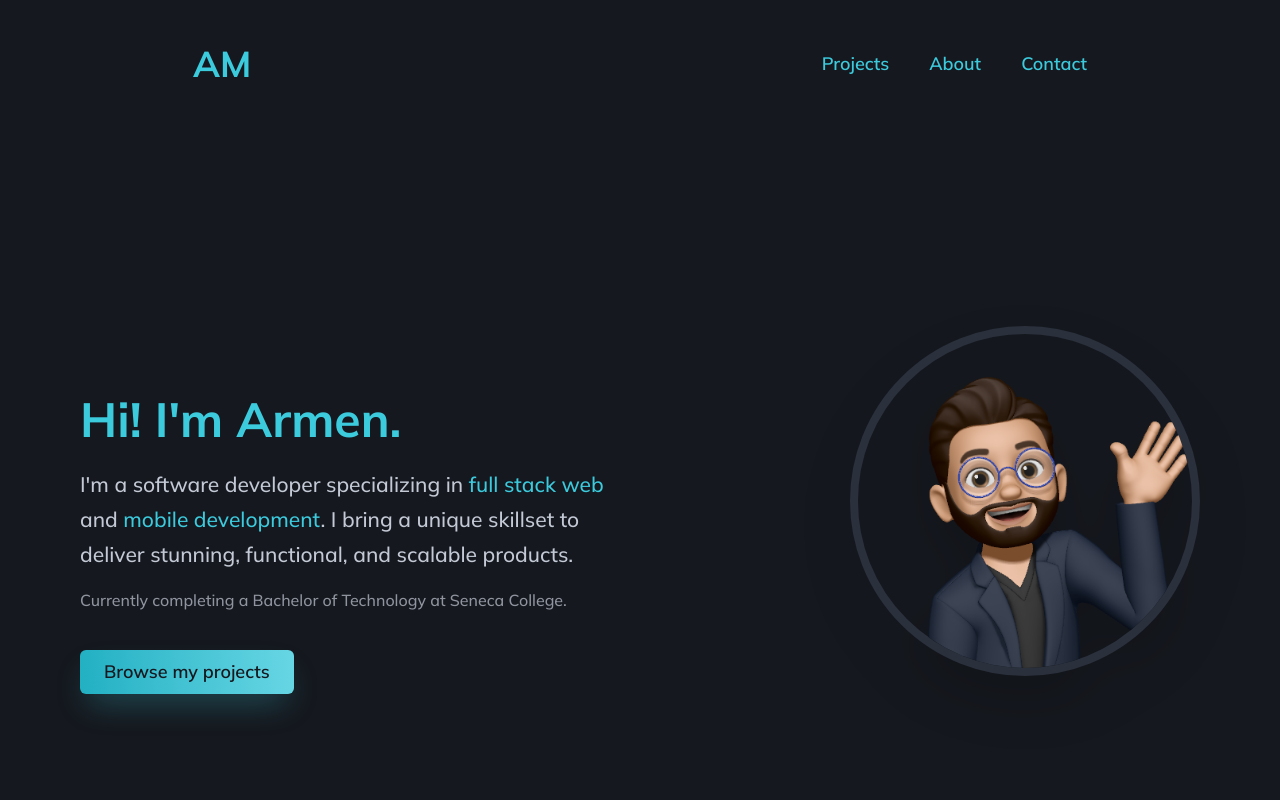
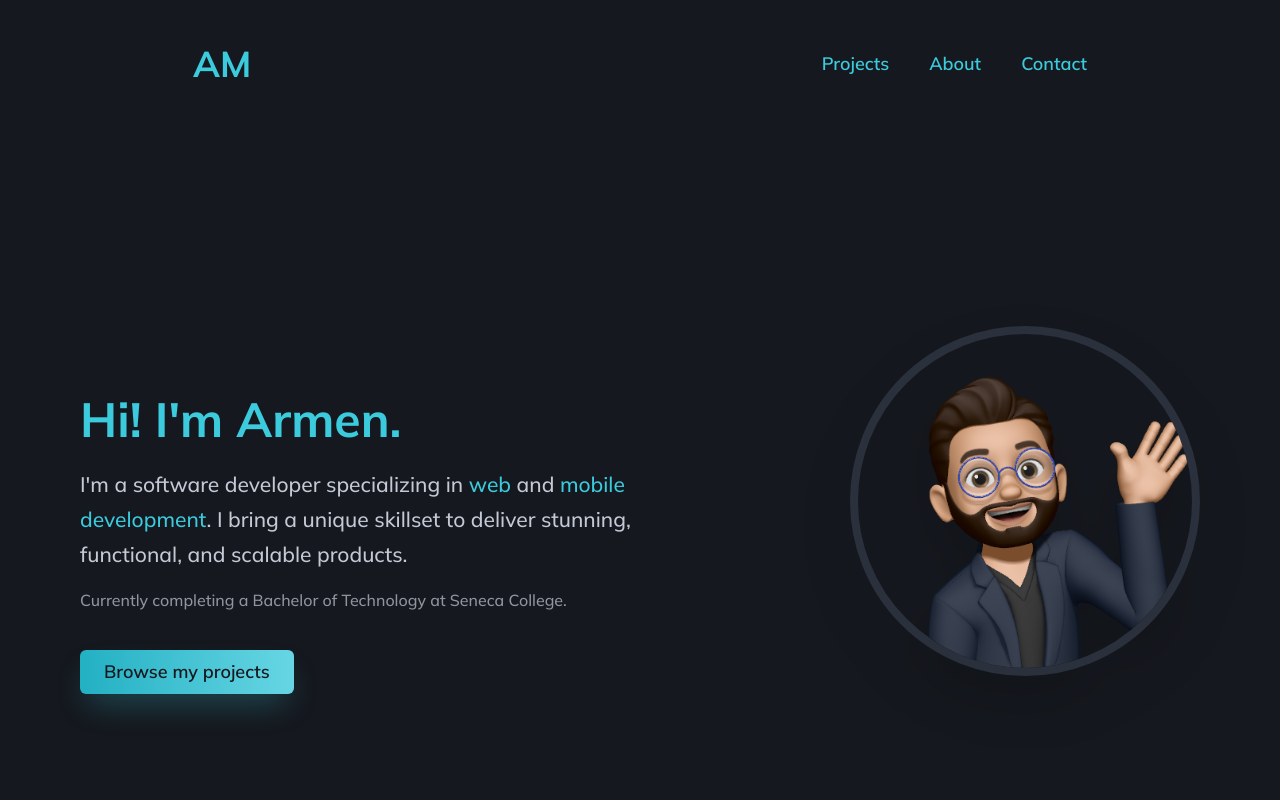
Before and after one commit to armenmerzaian/portfolio-website, a Next.js app: page / in a window 1280 px wide. Shown: the top 800 px of the page. Built offline with nearby package versions, Linux system fonts and the light colour scheme.

Commit message:
Update Hero.tsx

```diff
--- a/components/Hero.tsx
+++ b/components/Hero.tsx
@@ -16,7 +16,7 @@ export default function Hero({ img }: { img: any }) {
         </h1>
         <h2 className="mt-[18px] mb-[38px] font-primary font-medium text-[18px] lg:text-[21px] leading-[27px] lg:leading-[35px] text-[#C3C9D5]">
           {"I'm a software developer specializing in "}
-          <span className="text-primary">full stack web</span> and{" "}
+          <span className="text-primary">web</span> and{" "}
           <span className="text-primary">mobile development</span>. I bring a
           unique skillset to deliver stunning, functional, and scalable
           products.{" "}
```
